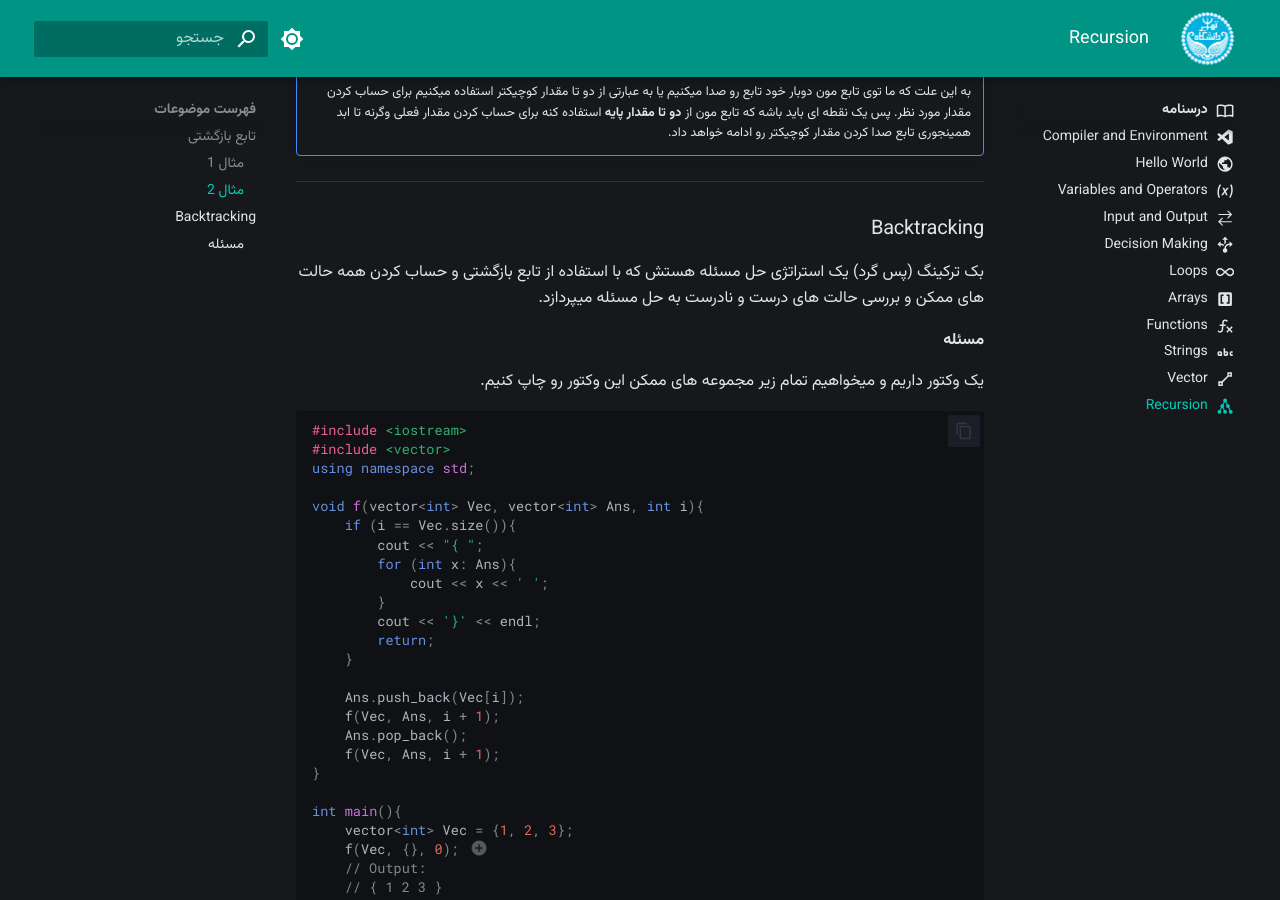
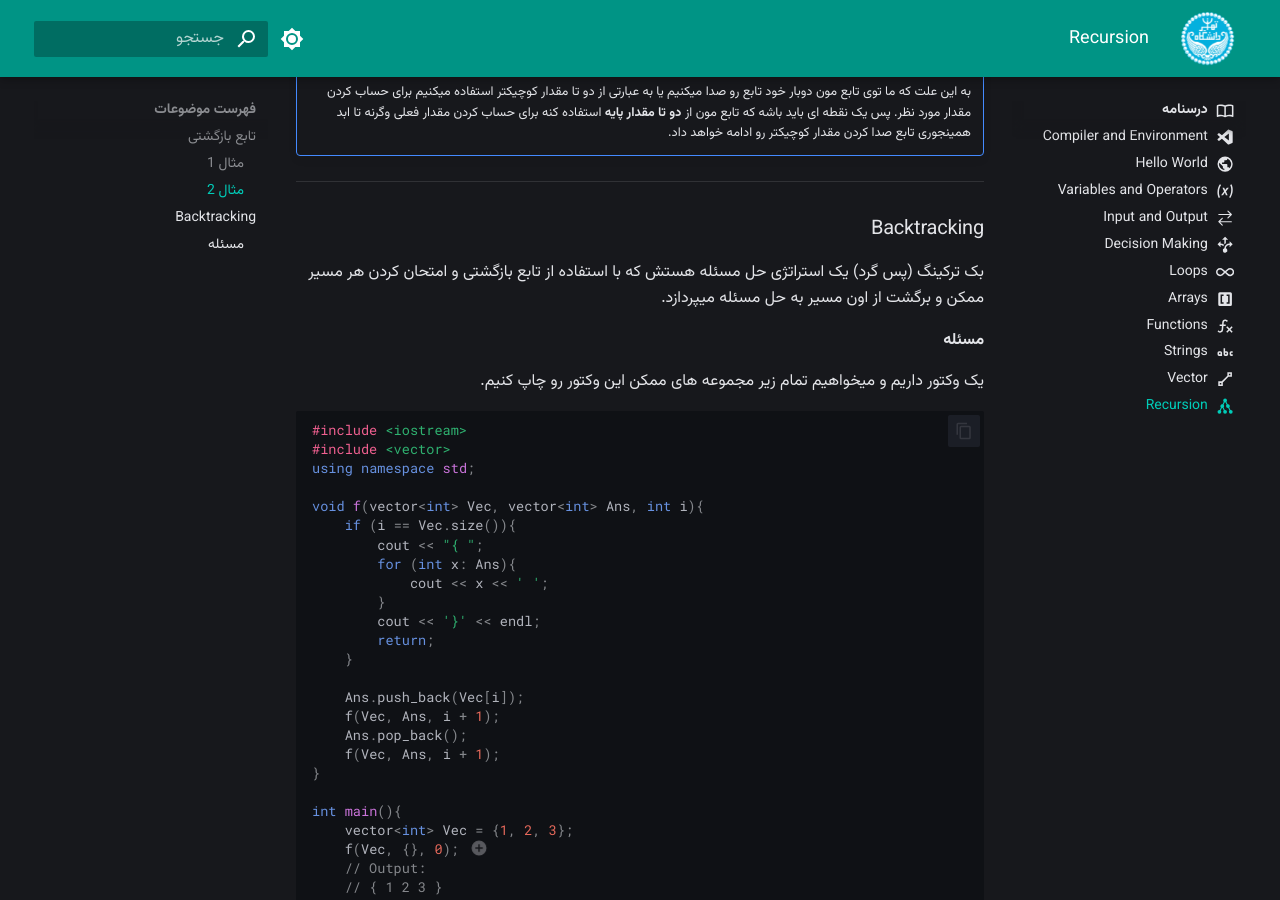
Before and after one commit to UTengsci/bp, an MkDocs documentation site: the page built from docs/content/Recursion.md, in a window 1280 px wide and 900 px high, scrolled down 3014 px. Built offline with MkDocs 1.6.1 and Material for MkDocs 9.7.7, drawn with Linux system fonts in a browser that asks for light colours; emoji names are drawn with the system emoji font; some of the changed text lies outside the part shown.

Commit message:
Updates on Recursion

```diff
--- a/docs/content/Recursion.md
+++ b/docs/content/Recursion.md
@@ -198,7 +198,7 @@
 
 ### Backtracking
 
-بک ترکینگ (پس گرد) یک استراتژی حل مسئله هستش که با استفاده از تابع بازگشتی و حساب کردن همه حالت های ممکن و بررسی حالت های درست و نادرست به حل مسئله میپردازد.
+بک ترکینگ (پس گرد) یک استراتژی حل مسئله هستش که با استفاده از تابع بازگشتی و امتحان کردن هر مسیر ممکن و برگشت از اون مسیر به حل مسئله میپردازد.
 
 #### مسئله
 یک وکتور داریم و میخواهیم تمام زیر مجموعه های ممکن این وکتور رو چاپ کنیم.
@@ -263,3 +263,7 @@
 اگه بخوایم نمودار بازگشتی رو بکشیم باز به شکل درخت خواهد شد چون دوبار خودش رو صدا کردیم درون `Function body`:
 
 ![Backtracking](../assets/Back.jpg)
+
+برای یادگیری بهتر مفهوم بک ترک, [این ویدیو](https://www.youtube.com/watch?v=gBC_Fd8EE8A) رو هم پیشنهاد میکنم ببینید.
+
+> و یه بحثی که هست اینه این مبحث مقداری پیچیده تر از چیزایی هستش که تا الان خوندین پس اگه هنوز نمیتونین از خودتون یک راه حل بدین یا به سختی متوجه راه حل میشین جای نگرانی نیست و با تمرین زیاد مسلط میشین بهش :smile:
```
